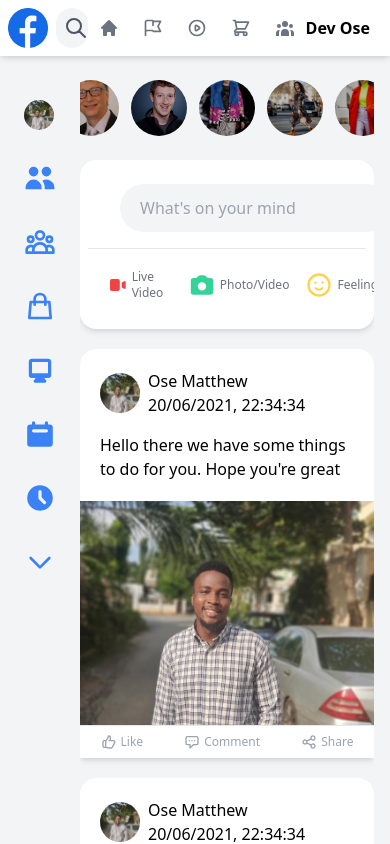
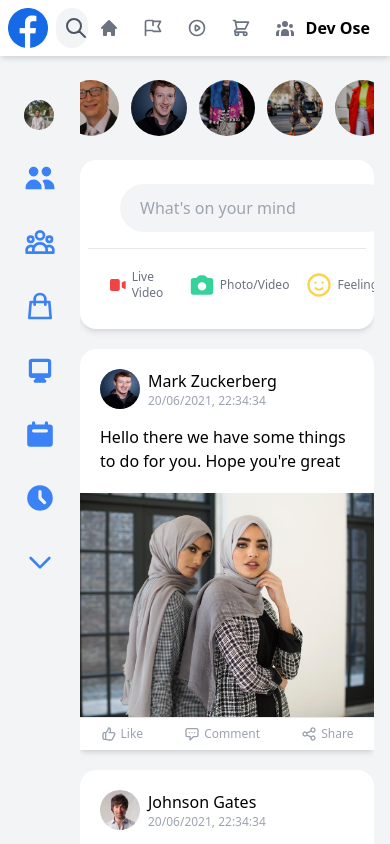
Before and after one commit to eronscode/exploring-tailwind-css-facebook-clone, a Next.js app: page / in a window 390 px wide. Built offline with nearby package versions, Linux system fonts and the light colour scheme.

Commit message:
Added support for dark mode

```diff
--- a/shared/components/feed/posts/Post.js
+++ b/shared/components/feed/posts/Post.js
@@ -4,25 +4,25 @@ import { ChatAltIcon, ShareIcon, ThumbUpIcon } from "@heroicons/react/outline";
 function Post({name, message, email, postImage, image, timeStamp}) {
     return (
         <div className="flex flex-col">
-            <div className="p-5 bg-white mt-5 rounded-t-2xl shadow-sm">
+            <div className="p-5 dark:bg-gray-500  bg-white mt-5 rounded-t-2xl shadow-sm">
                 <div className="flex items-center space-x-2">
-                    <Image className="rounded-full" src={postImage} width={40} height={40} alt="post"/>
+                    <Image className="rounded-full" src={image} width={40} height={40} alt="post"/>
                     <div>
-                        <p className="font-medium">{name}</p>
-                        <p className="text-xstext-gray-400">
+                        <p className="dark:text-white font-medium">{name}</p>
+                        <p className="dark:text-white text-xs text-gray-400">
                             {timeStamp}
                         </p>
                     </div>
                 </div>
-                <p className="pt-4">{message}</p>
+                <p className="pt-4 dark:text-white">{message}</p>
             </div>
             {postImage && (
-                <div className="relative h-56 md:h-96 bg-white">
+                <div className="relative h-56 md:h-96 dark:bg-gray-500  bg-white">
                     <Image src={postImage} alt="post" objectFit='cover' layout="fill"/>
                 </div>
             )}
             {/*  */}
-            <div className="flex justify-between items-center rounded-b-2-xl bg-white shadow-md text-gray-400 border-t">
+            <div className="flex justify-between items-center rounded-b-2-xl dark:bg-gray-500  bg-white shadow-md dark:text-white text-gray-400 border-t">
                 <div className="inputIcon rounded-none rounded-bl-2xl"><ThumbUpIcon className="h-4" /><p className="text-xs sm:text-base">Like</p></div>
                 <div className="inputIcon rounded-none"><ChatAltIcon className="h-4" /><p className="text-xs sm:text-base">Comment</p></div>
                 <div className="inputIcon rounded-none rounded-br-2xl"><ShareIcon className="h-4" /><p className="text-xs sm:text-base">Share</p></div>
--- a/shared/components/feed/posts/Posts.js
+++ b/shared/components/feed/posts/Posts.js
@@ -3,25 +3,33 @@ import Post from "./Post";
 const posts=[
     {
         id: 1,
-        name:"Ose Matthew",
+        name:"Mark Zuckerberg",
         message: 'Hello there we have some things to do for you. Hope you\'re great',
-        postImage: '/images/user.jpeg',
-        image: '/images/user.jpeg',
+        postImage: '/images/fashion4.jpg',
+        image: '/images/zuckerberg.jpeg',
         timeStamp:'20/06/2021, 22:34:34'
     },
     {
         id: 2,
-        name:"Ose Matthew",
+        name:"Johnson Gates",
         message: 'Hello there we have some things to do for you. Hope you\'re great',
-        postImage: '/images/user.jpeg',
-        image: '/images/user.jpeg',
+        postImage: '/images/fashion3.jpg',
+        image: '/images/profile3.jpg',
         timeStamp:'20/06/2021, 22:34:34'
     },
     {
         id: 3,
         name:"Ose Matthew",
         message: 'Hello there we have some things to do for you. Hope you\'re great',
-        postImage: '/images/user.jpeg',
+        postImage: '',
+        image: '/images/user.jpeg',
+        timeStamp:'20/06/2021, 22:34:34'
+    },
+    {
+        id: 4,
+        name:"Ose Matthew",
+        message: 'Hello there we have some things to do for you. Hope you\'re great',
+        postImage: '/images/fashion-girl.jpg',
         image: '/images/user.jpeg',
         timeStamp:'20/06/2021, 22:34:34'
     }
--- a/shared/components/widgets/Contact.js
+++ b/shared/components/widgets/Contact.js
@@ -2,7 +2,7 @@ import Image from "next/image";
 
 function Contact({src, name}) {
     return (
-        <div className="flex items-center space-x-3 mb-2 relative hover:bg-gray-200 cursor-pointer p-2 rounded-xl">
+        <div className="flex items-center space-x-3 mb-2 relative hover:bg-gray-200 dark:hover:bg-gray-500 cursor-pointer p-2 rounded-xl">
             <Image
                 className="rounded-full"
                 objectFit="cover"
@@ -12,7 +12,7 @@ function Contact({src, name}) {
                 layout={'fixed'}
                 alt="image"
             />
-            <p>{name}</p>
+            <p className="dark:text-white">{name}</p>
             <div className="absolute bottom-2 left-7 bg-green-400 h-3 w-3 rounded-full">
 
             </div>
--- a/shared/components/widgets/Widgets.js
+++ b/shared/components/widgets/Widgets.js
@@ -15,11 +15,11 @@ function Widgets() {
     return (
         <div className="hidden lg:flex flex-col w-60 p-2 mt-5">
             <div className="flex justify-between items-center text-gray-500 mb-5">
-                <h2 className="text-xl">Contacts</h2>
-                <div className="flex space-x-2">
-                    <VideoCameraIcon className="h-6" />
-                    <SearchIcon className="h-6" />
-                    <DotsHorizontalIcon className="h-6" />
+                <h2 className="text-xl dark:text-white">Contacts</h2>
+                <div className="flex space-x-2 dark:text-white">
+                    <VideoCameraIcon className="h-6 dark:text-white" />
+                    <SearchIcon className="h-6 dark:text-white" />
+                    <DotsHorizontalIcon className="h-6 dark:text-white" />
                 </div>
             </div>
 
```
Also changed, not shown: shared/components/feed/stories/StoriesCard.js (+1 -1 lines). Lines whose indentation alone changed are shown as unchanged.
